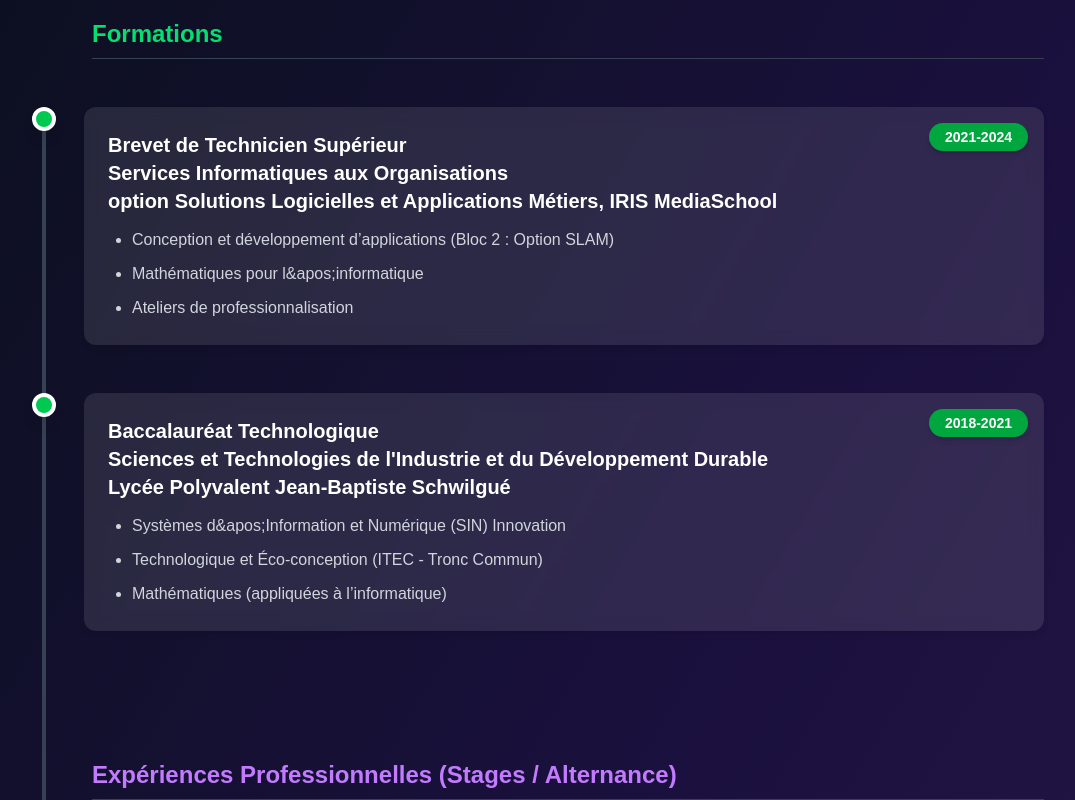
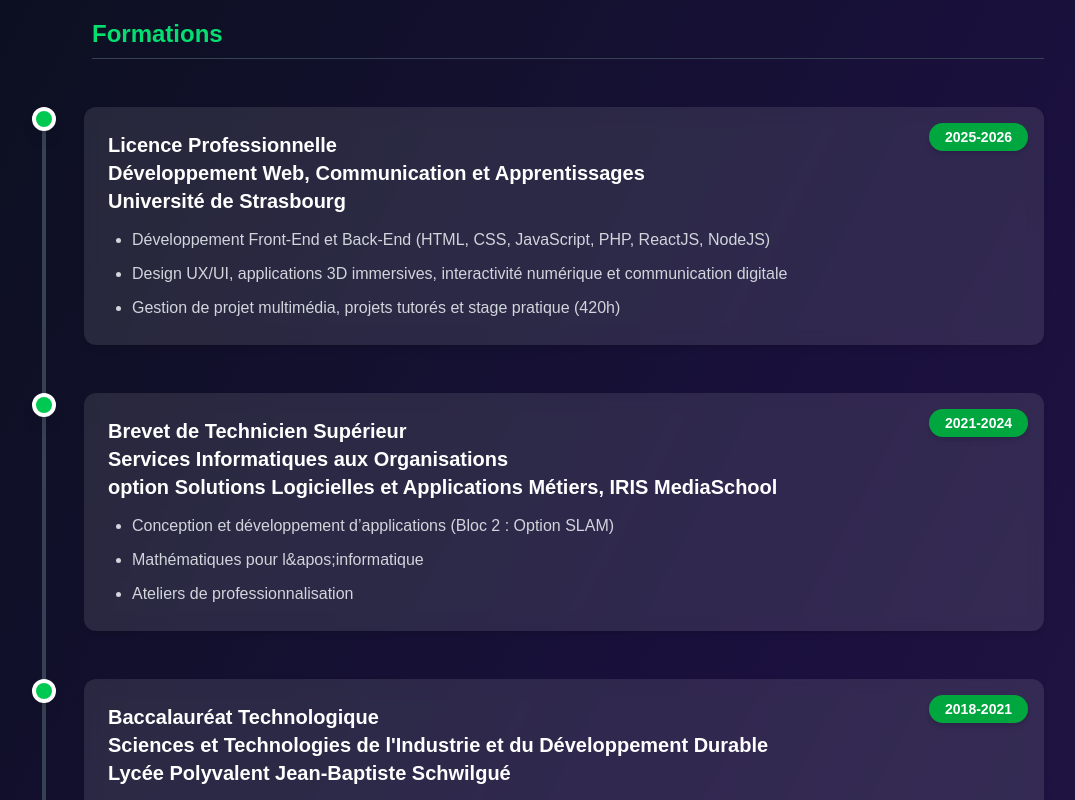
Before and after one commit to mickaaa67/Portfolio, a Next.js app: page / in a window 1280 px wide. Shown: the part 3140-3940 px from the top of the page, without its empty margins (108-1183 px from the left). Built offline with nearby package versions, Linux system fonts and the light colour scheme.

Commit message:
ajout lien drive CV + Formation LP DWCA

```diff
--- a/src/app/page.tsx
+++ b/src/app/page.tsx
@@ -428,6 +428,24 @@ const TimelineItem: React.FC<TimelineItemProps> = ({ title, date, description, d
             {/* FORMATIONS - POINTS EN VERT (GREEN-500) */}
             {/* -------------------------------------------------------------------------------------------------- */}
 
+            {/* === Formations - LP DWCA (FORMATION) === */}
+            <TimelineItem
+              title={
+                <>
+                  Licence Professionnelle  <br /> Développement Web, Communication et
+                  Apprentissages  <br /> Université de Strasbourg
+                </>
+              }
+              date="2025-2026"
+              description=""
+              details={[
+                "Développement Front-End et Back-End (HTML, CSS, JavaScript, PHP, ReactJS, NodeJS)",
+                "Design UX/UI, applications 3D immersives, interactivité numérique et communication digitale",
+                "Gestion de projet multimédia, projets tutorés et stage pratique (420h)"
+              ]}
+              color="green"
+            />
+
             {/* === Formations - BTS Alternance (FORMATION) === */}
             <TimelineItem
               title={
@@ -849,7 +867,9 @@ const TimelineItem: React.FC<TimelineItemProps> = ({ title, date, description, d
                             >
                             <div>
                               <p className="font-semibold">Curriculum Vitae</p>
-                              <p className="text-gray-300 text-sm">Télécharger mon CV</p>
+                              <a href="https://drive.google.com/file/d/1buzlZ2ohKMsyxjBW_PSmYX_mBCuM6vIG/view?usp=sharing">
+                                <p className="text-gray-300 text-sm">Télécharger mon CV</p>
+                              </a>
                             </div>
                           </a>
                         </a>
```
